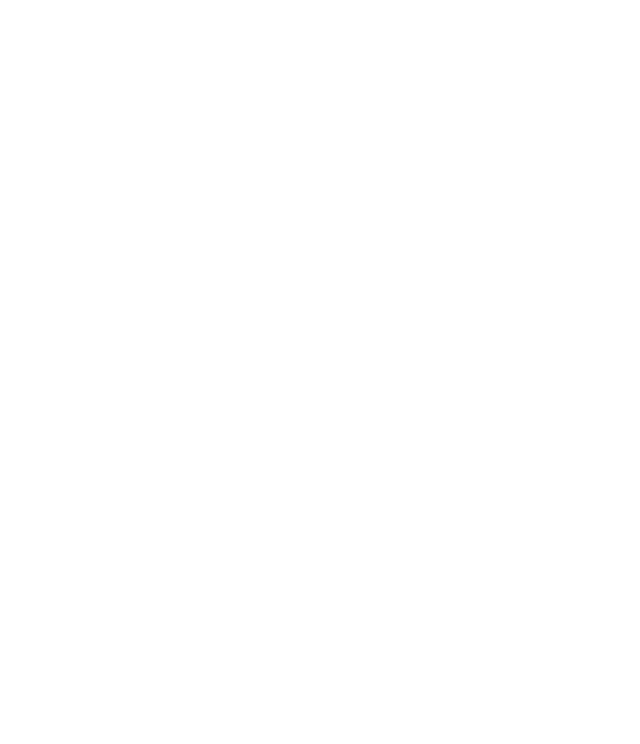
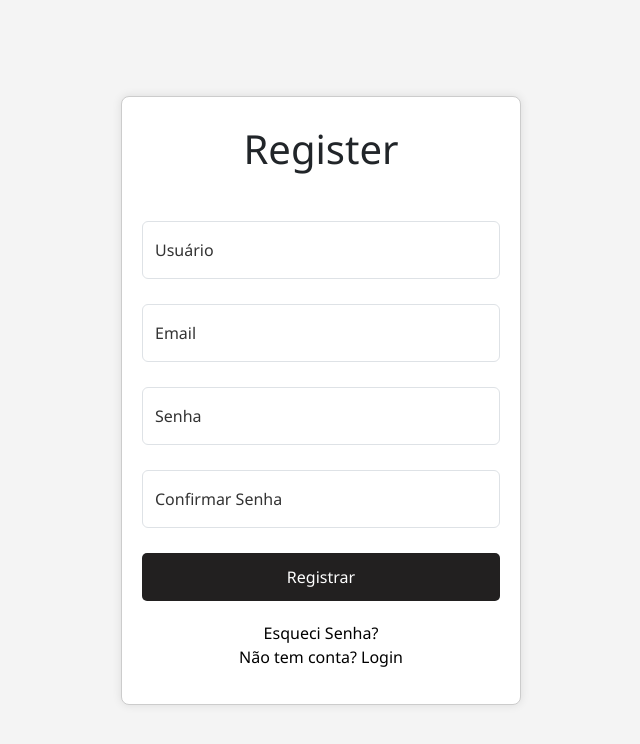
Before and after one commit to GabrielLima2803/TodoList, a React (Create React App) app in the folder frontend/: page /register in a window 1280 px wide. Shown: the top 744 px of the page, without its empty margins (319-959 px from the left). Built offline with nearby package versions, Linux system fonts and the light colour scheme.

Commit message:
<Add> Template register

```diff
--- a/frontend/src/components/auth/Register.js
+++ b/frontend/src/components/auth/Register.js
@@ -1,7 +1,70 @@
 import React from "react";
+import "./auth.css";
+import { Link } from "react-router-dom";
 
 const Register = () => {
-    // seu código aqui
-  };
+  return (
+    <div className="login-container">
+      <div className="login-form">
+        <form className="container-def">
+          <h1 className="text-center mb-5 mt-2">Register</h1>
+          <div className="container-user container-def form-floating">
+            <input
+              type="text"
+              className="form-control"
+              id="floatingInput"
+              placeholder="Usuário"
+            />
+            <label htmlFor="floatingInput">Usuário</label>
+          </div>
+          <div className="container-pass container-def form-floating">
+            <input
+              type="email"
+              className="form-control"
+              id="floatingInput"
+              placeholder="Email"
+            />
+            <label htmlFor="floatingInput">
+              Email
+            </label>
+          </div>
+          <div className="container-pass container-def form-floating">
+            <input
+              type="password"
+              className="form-control"
+              id="floatingInput"
+              placeholder="Senha"
+            />
+            <label htmlFor="floatingInput">
+              Senha
+            </label>
+          </div>
+          <div className="container-pass container-def form-floating">
+            <input
+              type="password"
+              className="form-control"
+              id="floatingInput"
+              placeholder="Confirma Senha"
+            />
+            <label htmlFor="floatingInput">
+              Confirmar Senha
+            </label>
+          </div>
+          <button type="submit" className="button-entrar">
+            Registrar
+          </button>
+          <div className="links">
+            <Link className="forgot-password-link" to="/forgot-password">
+              <div>Esqueci Senha?</div>
+            </Link>
+            <Link className="register-link" to="/login">
+              <div>Não tem conta? Login</div>
+            </Link>
+          </div>
+        </form>
+      </div>
+    </div>
+  );
+};
 
-  export default Register;
+export default Register;
```
